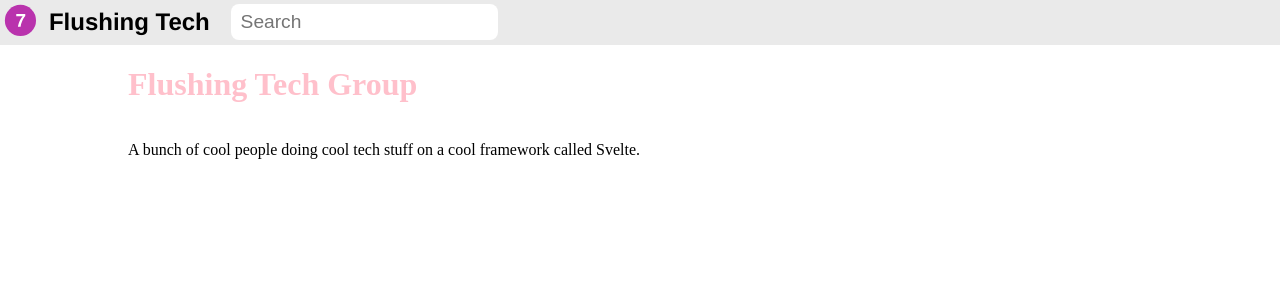
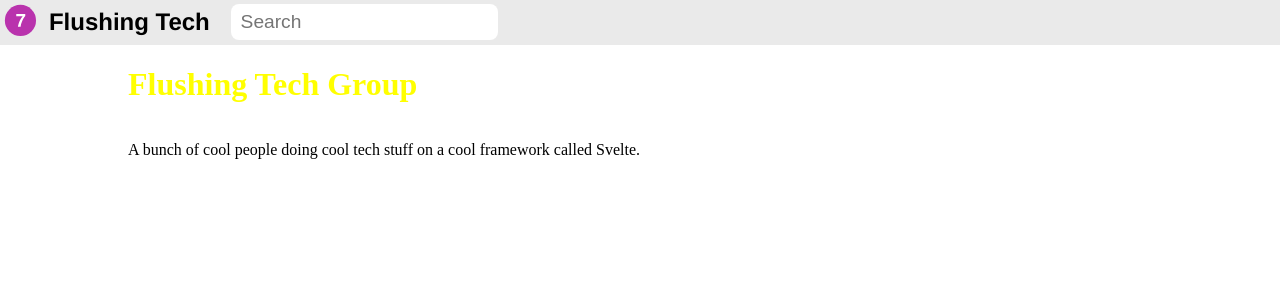
Before and after one commit to flushingtech/website, a SvelteKit app: page / in a window 1280 px wide. Shown: the top 300 px of the page. Built offline with nearby package versions, Linux system fonts and the light colour scheme.

Commit message:
Update src/app.css
ok fine

Co-authored-by: Denton Zhou <dxz35@case.edu>

```diff
--- a/src/app.css
+++ b/src/app.css
@@ -1,5 +1,5 @@
 h1 {
-    color: pink;
+    color: yellow;
 }
 
 body {
```
